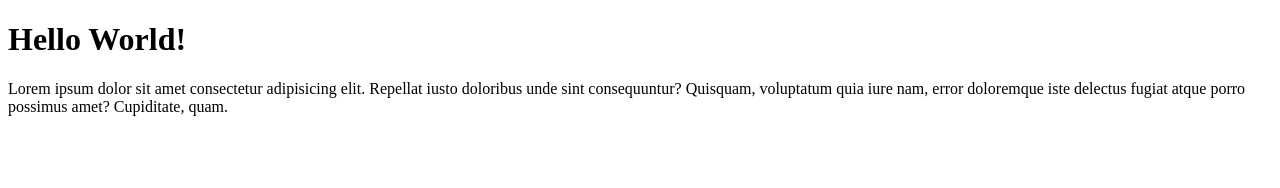
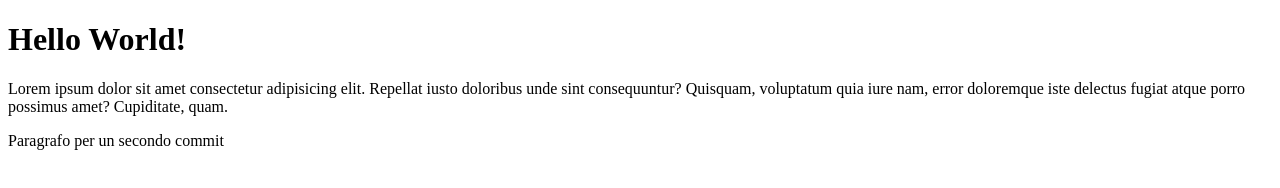
Before and after one commit to peppe-p/00-Hello-HTML, a plain HTML site: page index.html in a window 1280 px wide. Drawn offline with Linux system fonts and the light colour scheme.

Commit message:
Aggiunto paragrafo

```diff
--- a/index.html
+++ b/index.html
@@ -9,5 +9,6 @@
 <body>
     <h1>Hello World!</h1>
     <P>Lorem ipsum dolor sit amet consectetur adipisicing elit. Repellat iusto doloribus unde sint consequuntur? Quisquam, voluptatum quia iure nam, error doloremque iste delectus fugiat atque porro possimus amet? Cupiditate, quam.</P>
+    <p>Paragrafo per un secondo commit</p>
 </body>
 </html>
```
